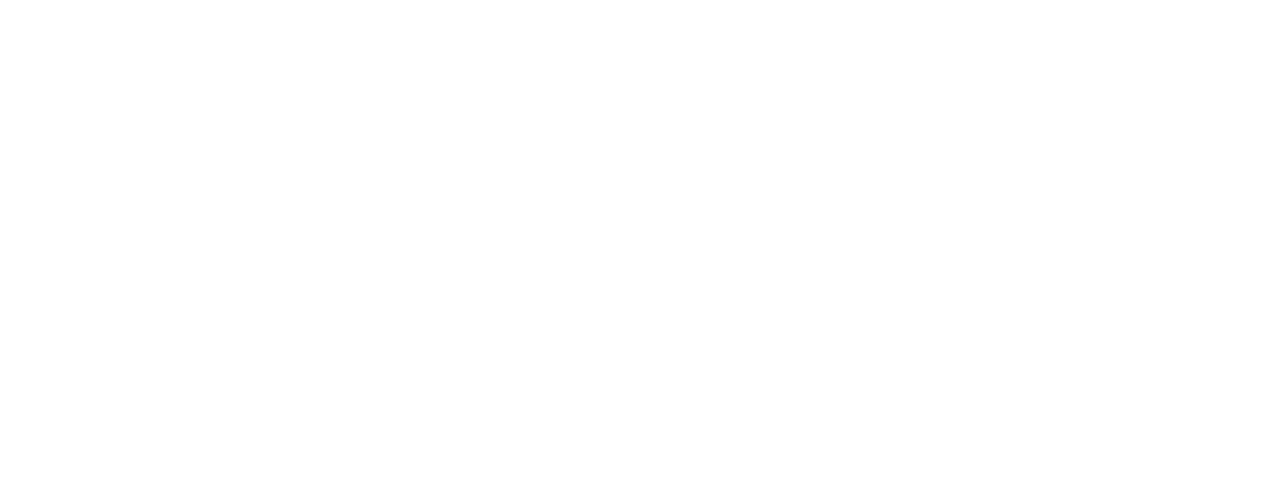
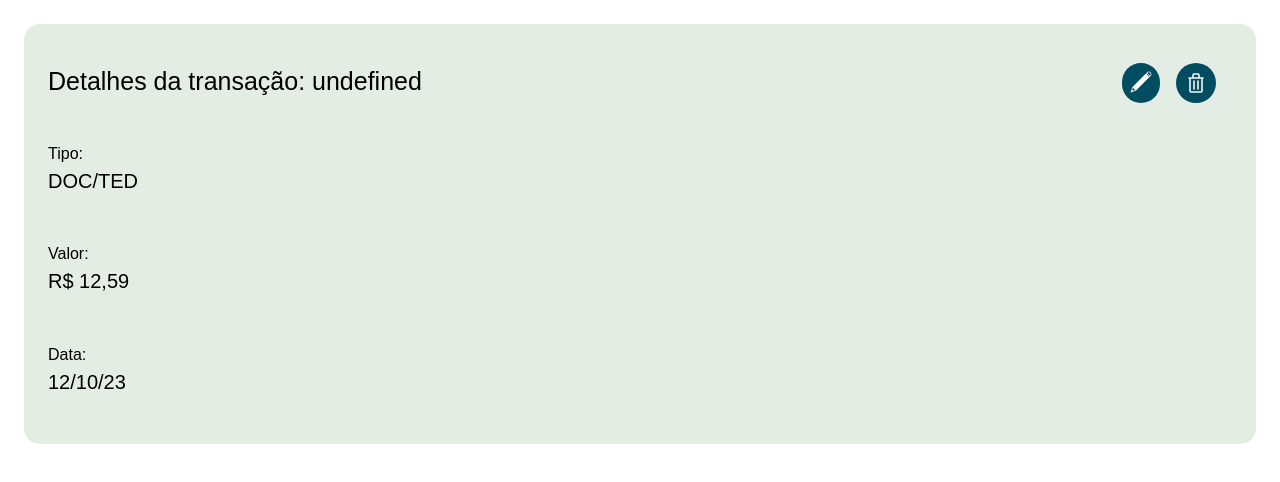
Before and after one commit to joaowoigt/tech-challenge-bytebank, a Next.js app: page /transactionDetails in a window 1280 px wide. Shown: the top 482 px of the page. Built offline with nearby package versions, Linux system fonts and the light colour scheme.

Commit message:
feat: creating transaction detail layout

```diff
--- /dev/null
+++ b/components/Icons/icons.tsx
@@ -0,0 +1,72 @@
+import { cva, VariantProps } from "class-variance-authority";
+
+const iconStyles = cva(
+  "bg-primary mr-medium w-fit rounded-full p-small items-center justify-center hover: cursor-pointer"
+);
+interface IconProps extends VariantProps<typeof iconStyles> {
+  onClick: (event: any) => void;
+}
+export function EditIcon({ onClick }: IconProps) {
+  return (
+    <div onClick={(event) => onClick(event)} className={iconStyles({})}>
+      <svg
+        width="22"
+        height="22"
+        viewBox="0 0 22 22"
+        fill="none"
+        xmlns="http://www.w3.org/2000/svg"
+      >
+        <path
+          d="M20.7445 1.60221L20.3932 1.25094C19.5082 0.365899 18.0712 0.365899 17.1816 1.25094L2.52372 15.9088C2.52372 15.9088 2.5146 15.9179 2.5146 15.9225C2.49179 15.9498 2.46898 15.9772 2.45529 16.0137C2.45529 16.0137 2.44617 16.0228 2.44617 16.0274L1.5292 18.4863L0.612224 20.9407C0.566604 21.0685 0.593976 21.2053 0.689779 21.3011C0.75821 21.3695 0.844889 21.4015 0.93613 21.4015C0.972626 21.4015 1.01825 21.3924 1.05474 21.3787L3.50912 20.4617L5.9635 19.5402H5.97263L5.98175 19.531C6.01825 19.5128 6.05018 19.4945 6.07755 19.4672C6.07755 19.4672 6.08668 19.4672 6.08668 19.4581L20.7491 4.79564C21.1779 4.36681 21.4151 3.79656 21.4151 3.18524C21.4151 2.57393 21.1825 2.0128 20.7491 1.5794L20.7445 1.60221ZM1.51095 20.4845L1.98084 19.2345L2.76551 20.0192L1.51095 20.4845ZM3.46806 19.75L2.24087 18.5228L2.89781 16.771L5.21989 19.0977L3.46806 19.75ZM18.9745 5.61225L16.3832 3.02101L16.9307 2.47356L19.5219 5.0648L18.9745 5.61225ZM20.2609 4.32575L20.01 4.58123L17.4188 1.98999L17.6697 1.73451C18.2901 1.11864 19.2938 1.11864 19.9142 1.73451L20.2655 2.09035C20.5666 2.38688 20.7308 2.78834 20.7308 3.20805C20.7308 3.62776 20.5666 4.02922 20.2655 4.33031L20.2609 4.32575Z"
+          fill="white"
+        />
+      </svg>
+    </div>
+  );
+}
+
+export function DeleteIcon({ onClick }: IconProps) {
+  return (
+    <div onClick={(event) => onClick(event)} className={iconStyles({})}>
+      <svg
+        className="w-[24px] h-[24px] text-white"
+        aria-hidden="true"
+        xmlns="http://www.w3.org/2000/svg"
+        width="24"
+        height="24"
+        fill="none"
+        viewBox="0 0 24 24"
+      >
+        <path
+          stroke="currentColor"
+          stroke-linecap="round"
+          stroke-linejoin="round"
+          stroke-width="1.6"
+          d="M5 7h14m-9 3v8m4-8v8M10 3h4a1 1 0 0 1 1 1v3H9V4a1 1 0 0 1 1-1ZM6 7h12v13a1 1 0 0 1-1 1H7a1 1 0 0 1-1-1V7Z"
+        />
+      </svg>
+    </div>
+  );
+}
+
+export function CloseIcon({ onClick }: IconProps) {
+  return (
+    <div onClick={(event) => onClick(event)} className={iconStyles({})}>
+      <svg
+        xmlns="http://www.w3.org/2000/svg"
+        width="24"
+        height="24"
+        viewBox="0 0 24 24"
+        fill="none"
+        stroke="currentColor"
+        stroke-width="2"
+        stroke-linecap="round"
+        stroke-linejoin="round"
+        className="feather feather-x"
+      >
+        <line x1="18" y1="6" x2="6" y2="18"></line>
+        <line x1="6" y1="6" x2="18" y2="18"></line>
+      </svg>
+    </div>
+  );
+}
--- a/pages/transactionDetails.tsx
+++ b/pages/transactionDetails.tsx
@@ -1,11 +1,82 @@
 import { useRouter } from "next/router";
+import Text from "@/components/Texts/texts";
+import { useState } from "react";
+import Dropdown, { DropDownItem } from "@/components/DropDown/dropDown";
+import { TransactionType } from "@/models/TransactionType";
+import { CloseIcon, DeleteIcon, EditIcon } from "@/components/Icons/icons";
+import CurrencyInput from "react-currency-input-field";
 
 export default function TransactionDetails() {
+  const [isEditing, setIsEditing] = useState<boolean>(false);
+  const menuDropDownItems: DropDownItem[] = [
+    { title: "Cambio de Moeda", type: TransactionType.CambioDeMoeda },
+    { title: "DOC/TED", type: TransactionType.DOC },
+    {
+      title: "Empréstimo e Financiamento",
+      type: TransactionType.Emprestimo,
+    },
+    {
+      title: "Salário",
+      type: TransactionType.Salario,
+    },
+  ];
+  const handleEditing = (isEditing: boolean) => {
+    setIsEditing(isEditing);
+  };
+
   const router = useRouter();
   const id = router.query.id;
+  const title = `Detalhes da transação: ${id}`;
   return (
-    <div>
-      <h1> {id}</h1>
-    </div>
+    <section className="bg-secondaryVariant h-[420px] rounded-2xl flex flex-col m-big justify-around p-big">
+      <div className="flex flex-row justify-between">
+        <Text intent="Heading" color="black" text={title}></Text>
+        <div className="flex flex-row">
+          {isEditing ? (
+            <CloseIcon onClick={() => handleEditing(false)}></CloseIcon>
+          ) : (
+            <EditIcon onClick={() => handleEditing(true)}></EditIcon>
+          )}
+          <DeleteIcon onClick={() => {}}></DeleteIcon>
+        </div>
+      </div>
+      <div className="flex flex-col align-middle py-small">
+        <Text intent="Small" color="black" text="Tipo:"></Text>
+        {isEditing ? (
+          <Dropdown
+            items={menuDropDownItems}
+            onSelect={(item: TransactionType) => {}}
+          ></Dropdown>
+        ) : (
+          <Text intent="Regular" color="black" text="DOC/TED"></Text>
+        )}
+      </div>
+      <div className="flex flex-col align-middle py-small">
+        <Text intent="Small" color="black" text="Valor:"></Text>
+
+        {isEditing ? (
+          <CurrencyInput
+            decimalsLimit={2}
+            onValueChange={(value, name, values) => {}}
+            prefix="R$"
+            className="outline outline-1 outline-primary  mb-big mt-medium bg-white rounded-md px-small w-[250px]  py-small text-black text-start flex flex-row hover:cursor-text"
+          />
+        ) : (
+          <Text intent="Regular" color="black" text="R$ 12,59"></Text>
+        )}
+      </div>
+      <div className="flex flex-col align-middle py-small">
+        <Text intent="Small" color="black" text="Data:"></Text>
+        {isEditing ? (
+          <input
+            onChange={(date) => console.log(date.target.value)}
+            type="date"
+            className="outline outline-1 outline-primary  mb-big mt-medium bg-white rounded-md px-small w-[250px]  py-small text-black text-start flex flex-row hover:cursor-text"
+          />
+        ) : (
+          <Text intent="Regular" color="black" text="12/10/23"></Text>
+        )}
+      </div>
+    </section>
   );
 }
```
